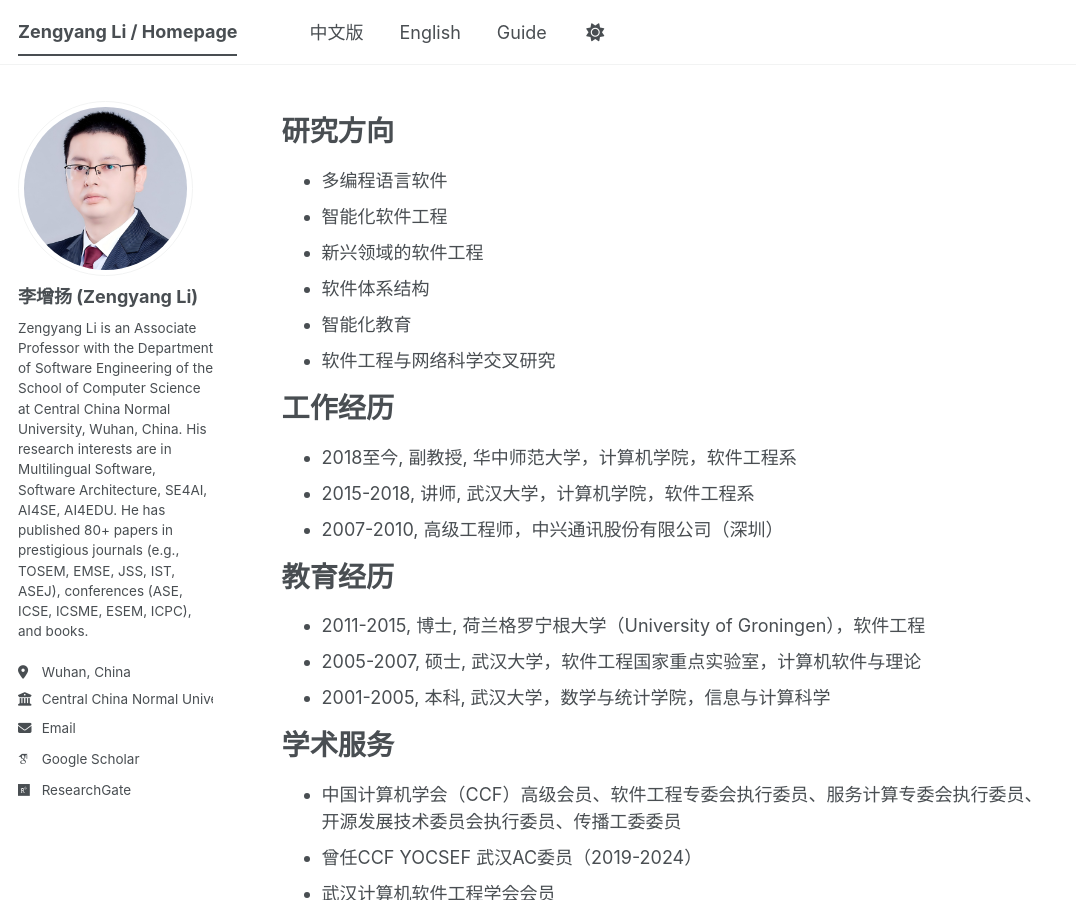
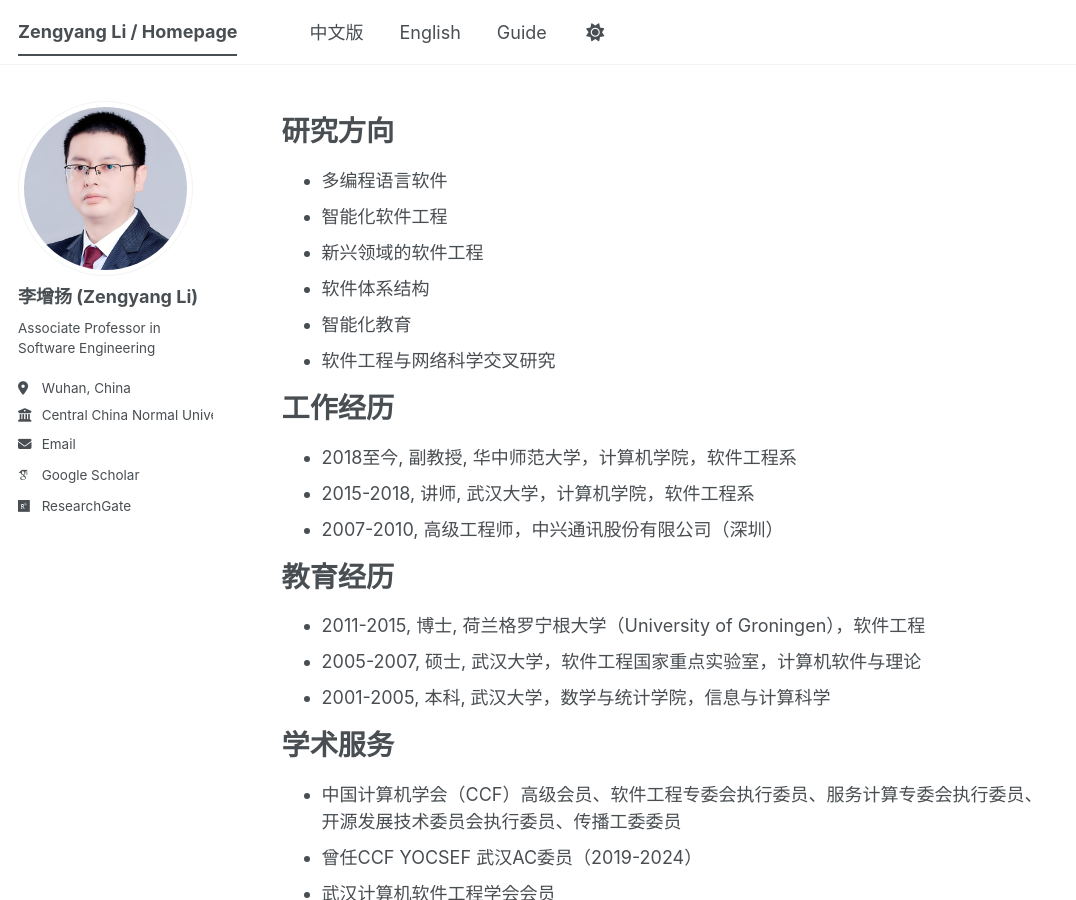
Before and after one commit to zengyang/zengyang.github.io, a Jekyll site: the page built from _pages/about.md, in a window 1280 px wide and 900 px high. Shown: the whole window, without its empty margins (0-1076 px from the left). Built offline with Jekyll 4.4.1, drawn with Linux system fonts in a browser that asks for light colours; some web fonts are replaced; a script bundle is joined from its source files by our own code; library files that are not in the unit come from our copies.

Commit message:
Update _config.yml

```diff
--- a/_config.yml
+++ b/_config.yml
@@ -26,7 +26,7 @@ author:
   avatar           : "profile.png"
   name             : "李增扬 (Zengyang Li)"
   pronouns         : # example: "she/her"
-  bio              : "Zengyang Li is an Associate Professor with the Department of Software Engineering of the School of Computer Science at Central China Normal University, Wuhan, China. His research interests are in Multilingual Software, Software Architecture, SE4AI, AI4SE, AI4EDU. He has published 80+ papers in prestigious journals (e.g., TOSEM, EMSE, JSS, IST, ASEJ), conferences (ASE, ICSE, ICSME, ESEM, ICPC), and books."
+  bio              : "Associate Professor in Software Engineering"
   location         : "Wuhan, China"
   employer         : "Central China Normal University"
   uri              : # URL
```
